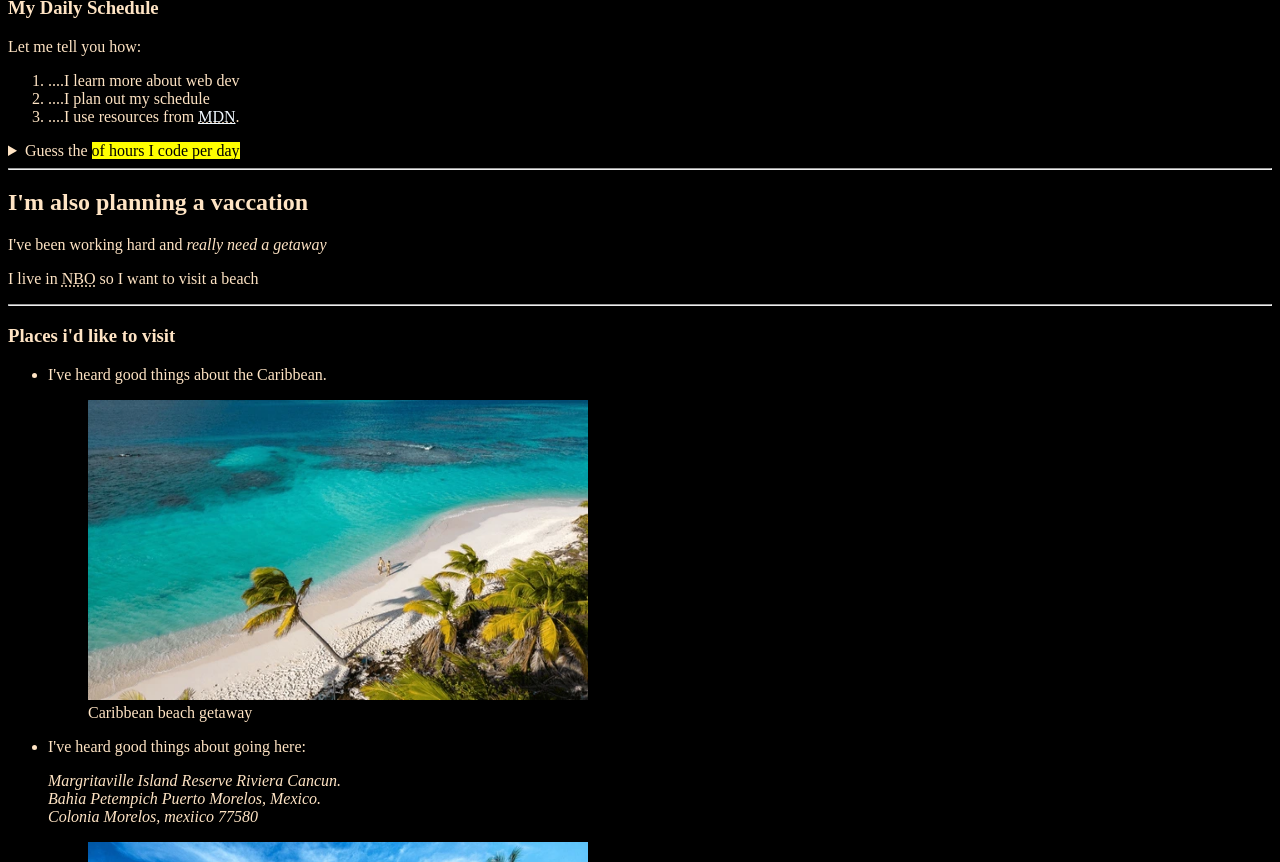
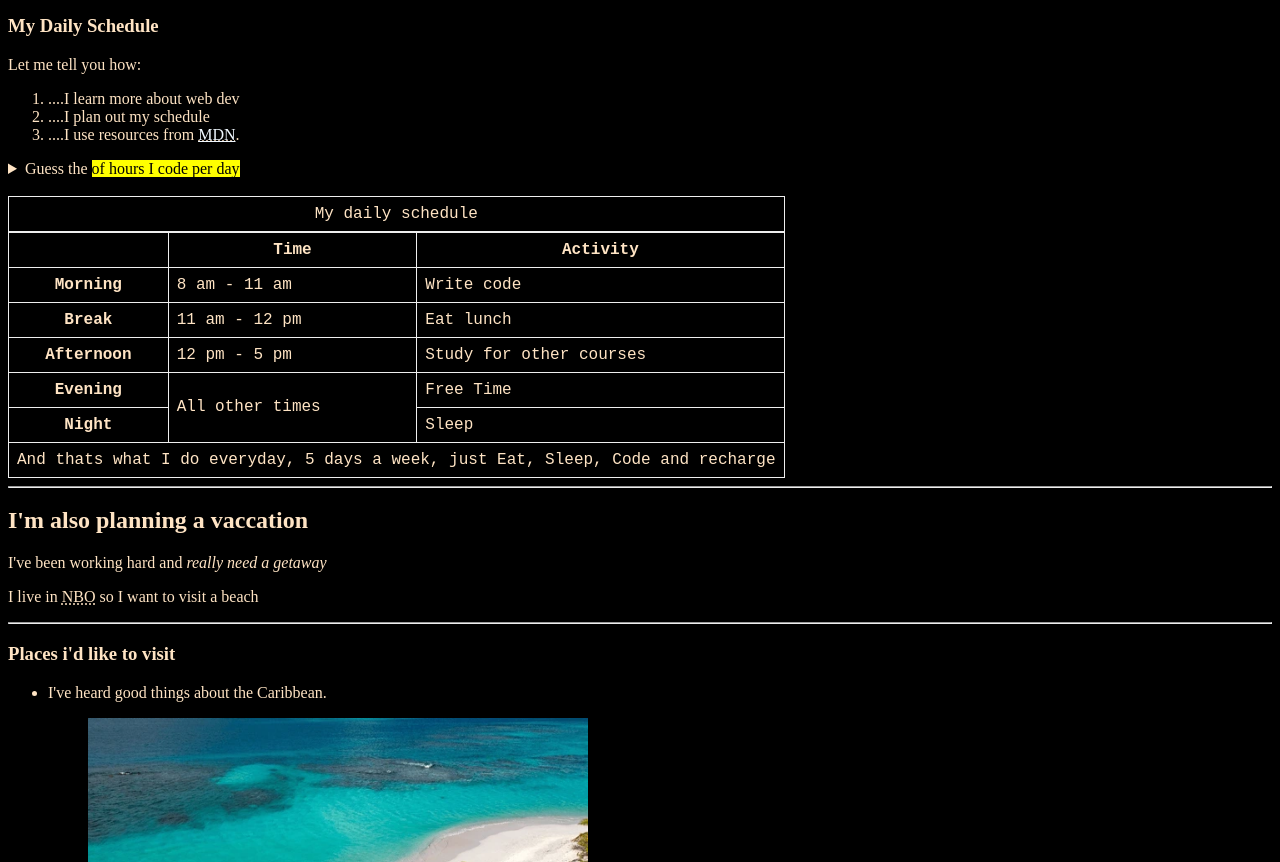
Before and after one commit to lewiswege/my_website, a plain HTML site: page index.html in a window 1280 px wide. Shown: the part 672-1534 px from the top of the page. Drawn offline with Linux system fonts and the light colour scheme.

Commit message:
Added extra article and table

```diff
--- a/index.html
+++ b/index.html
@@ -17,6 +17,7 @@
             <ul>
                 <li><a href="#html">Learning HTML</a></li>
                 <li><a href="#vacation">Planning a vacation</a></li>
+                <li><a href="#Contact">Contact Me</a></li>
             </ul>
         </nav>
     </header>
@@ -61,6 +62,55 @@
                         <p>I start at <time datetime="08:00">8 am </time>and I write code for <time datetime="PT3H">3 hours</time> every morning</p>
                     </details>
                 </aside>
+                <br>
+                <!--HTML Tables-->
+                <table>
+                    <caption>My daily schedule</caption>
+                    <thead>
+                        <tr>
+                            <th>&nbsp;</th>
+                            <th scope="col">Time</th>
+                            <th scope="col">Activity</th>
+                        </tr>
+                    </thead>
+                    <tbody>
+                        <tr>
+                            <th scope="row">Morning</th>
+                            <td>
+                                <time datetime="08:00">8 am </time>- <time datetime="11:00">11 am </time>
+                            </td>
+                            <td>Write code</td>
+                        </tr>
+                        <tr>
+                            <th scope="row">Break</th>
+                            <td>
+                                <time datetime="11:00">11 am </time>- <time datetime="12:00">12 pm </time>
+                            </td>
+                            <td>Eat lunch</td>
+                        </tr>
+                        <tr>
+                            <th scope="row">Afternoon</th>
+                            <td>
+                                <time datetime="12:00">12 pm </time>- <time datetime="17:00">5 pm </time>
+                            </td>
+                            <td>Study for other courses</td>
+                        </tr>
+                        <tr>
+                            <th scope="row">Evening</th>
+                            <td rowspan="2">All other times</td>
+                            <td>Free Time</td>
+                        </tr>
+                        <tr>
+                            <th scope="row">Night</th>
+                            <td>Sleep</td>
+                        </tr>
+                    </tbody>
+                    <tfoot>
+                        <tr>
+                            <td colspan="3">And thats what I do everyday, 5 days a week, just Eat, Sleep, Code and recharge</td>
+                        </tr>
+                    </tfoot>
+                </table>
             </section>
         </article>
 
--- a/style.css
+++ b/style.css
@@ -14,3 +14,10 @@ a:visited{
 a:hover, a:active{
     color: #eee;
 }
+
+table, tr, th, td, caption{
+    border: 1px solid #eee;
+    font-family: 'Courier New', Courier, monospace;
+    border-collapse: collapse;
+    padding: 0.5rem;
+}
```
